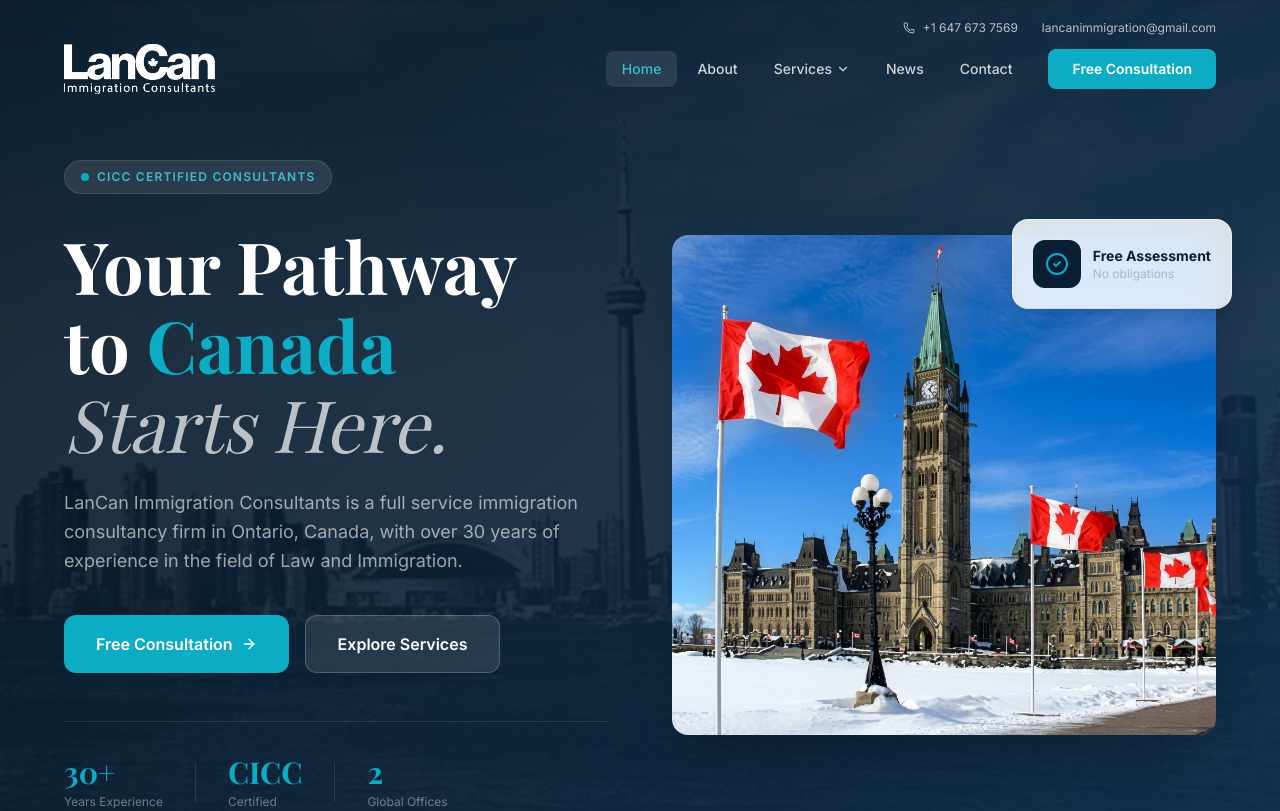
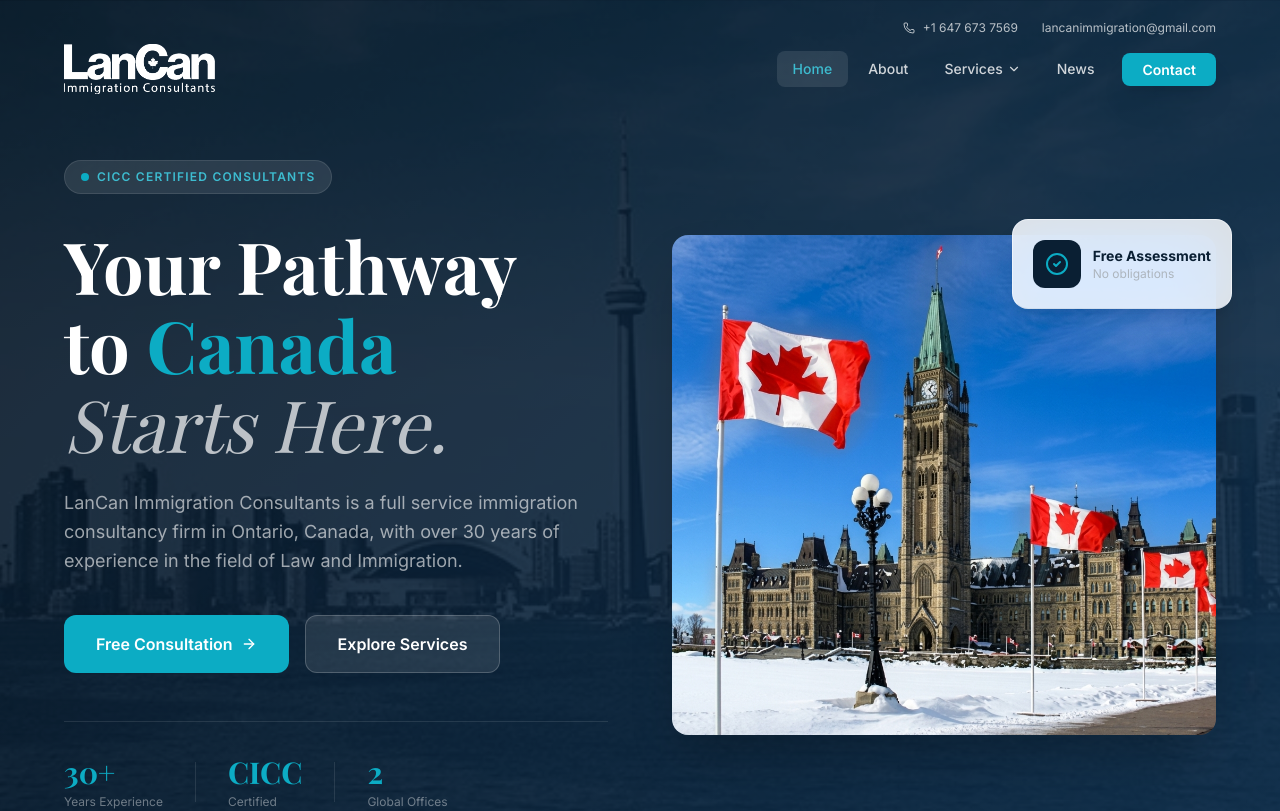
Before and after one commit to musnymubarak/Lancan, a React (Vite) app: page / in a window 1280 px wide. Shown: the top 811 px of the page. Built offline with nearby package versions, Linux system fonts and the light colour scheme; a web font is replaced by a local one.

Commit message:
feat: add responsive navigation component with mega dropdown menu

```diff
--- a/src/components/Navbar.tsx
+++ b/src/components/Navbar.tsx
@@ -122,7 +122,10 @@
               >
                 <Link
                   to={link.path}
-                  className={`px-4 py-2 rounded-lg text-sm font-medium transition-all flex items-center gap-1 ${
+                  className={
+                    link.name === 'Contact'
+                      ? 'ml-2 px-5 py-2 bg-cyan-500 hover:bg-cyan-600 text-white text-sm font-semibold rounded-lg shadow-premium hover:shadow-cyan transition-all active:scale-95'
+                      : `px-4 py-2 rounded-lg text-sm font-medium transition-all flex items-center gap-1 ${
                           isActive(link.path)
                             ? isScrolled
                               ? 'text-cyan-600 bg-cyan-100'
@@ -130,7 +133,8 @@
                             : isScrolled
                               ? 'text-gray-600 hover:text-blue-950 hover:bg-gray-50'
                               : 'text-white/80 hover:text-white hover:bg-white/10'
-                  }`}
+                        }`
+                  }
                 >
                   {link.name}
                   {link.dropdown && <ChevronDown className={`w-3.5 h-3.5 transition-transform ${activeDropdown === link.name ? 'rotate-180' : ''}`} />}
@@ -164,13 +168,6 @@
                 )}
               </div>
             ))}
-
-            <Link
-              to="/contact"
-              className="ml-4 px-6 py-2.5 bg-cyan-500 text-white text-sm font-semibold rounded-lg hover:bg-cyan-600 transition-all hover:shadow-cyan active:scale-95"
-            >
-              Free Consultation
-            </Link>
           </div>
 
           {/* Mobile Toggle */}
@@ -198,11 +195,15 @@
                   <div key={link.name}>
                     <Link
                       to={link.path}
-                      className={`block px-4 py-3 rounded-xl text-sm font-medium transition-colors ${
+                      className={
+                        link.name === 'Contact'
+                          ? 'block w-full mt-4 px-6 py-3 bg-cyan-500 text-white text-sm font-semibold rounded-xl text-center hover:bg-cyan-600 transition-colors shadow-premium hover:shadow-cyan'
+                          : `block px-4 py-3 rounded-xl text-sm font-medium transition-colors ${
                               isActive(link.path)
                                 ? 'text-cyan-600 bg-cyan-100'
                                 : 'text-gray-700 hover:bg-gray-50'
-                      }`}
+                            }`
+                      }
                     >
                       {link.name}
                     </Link>
@@ -230,13 +231,6 @@
                 ))}
               </div>
 
-              <Link
-                to="/contact"
-                className="mt-6 block w-full px-6 py-3 bg-cyan-500 text-white text-sm font-semibold rounded-xl text-center hover:bg-cyan-600 transition-colors"
-              >
-                Free Consultation
-              </Link>
-
               <div className="mt-8 pt-6 border-t border-gray-100">
                 <a href="tel:+16476737569" className="flex items-center gap-2 text-sm text-gray-500 mb-3">
                   <Phone className="w-4 h-4 text-cyan-500" /> +1 647 673 7569
```
Lines whose indentation alone changed are shown as unchanged.
